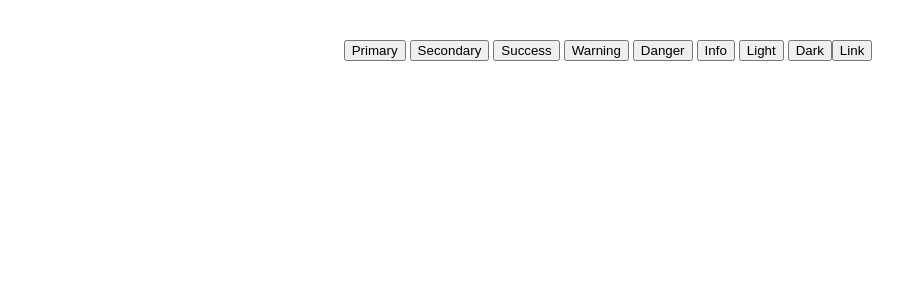
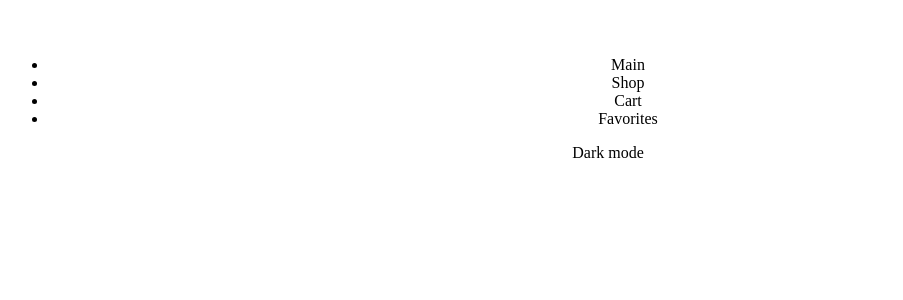
Before and after one commit to AdriannaLen/shop-app, a React (Vite) app: page / in a window 1280 px wide. Shown: the top 300 px of the page, without its empty margins (32-935 px from the left). Built offline with nearby package versions, Linux system fonts and the light colour scheme.

Commit message:
navigation list items added

```diff
--- a/src/App.tsx
+++ b/src/App.tsx
@@ -1,13 +1,13 @@
 
 import './App.css'
-import ButtonExp from './ButtonExp'
+import Navigation from './Components/Navigation/Navigation'
 
 function App() {
 
   return (
    <>
 
-<ButtonExp />
+<Navigation />
    </>
   )
 }
--- a/src/ButtonExp.tsx
+++ /dev/null
@@ -1,19 +0,0 @@
-import Button from 'react-bootstrap/Button';
-
-function ButtonExp() {
-    return (
-      <>
-        <Button variant="primary">Primary</Button>{' '}
-        <Button variant="secondary">Secondary</Button>{' '}
-        <Button variant="success">Success</Button>{' '}
-        <Button variant="warning">Warning</Button>{' '}
-        <Button variant="danger">Danger</Button>{' '}
-        <Button variant="info">Info</Button>{' '}
-        <Button variant="light">Light</Button>{' '}
-        <Button variant="dark">Dark</Button>
-        <Button variant="link">Link</Button>
-      </>
-    );
-  }
-
-  export default ButtonExp;
--- /dev/null
+++ b/src/Components/Navigation/Navigation.scss
@@ -0,0 +1,11 @@
+
+
+.navigation {
+
+    display: flex;
+
+    .navigation__list__item {
+
+        text-decoration: none;
+    }
+}
--- /dev/null
+++ b/src/Components/Navigation/Navigation.tsx
@@ -0,0 +1,22 @@
+
+const Navigation = () => {
+
+    return (
+
+        <>
+        <div className="navigation">
+        <ul className="navigation__list">
+            <li className="navigation__list__item">Main</li>
+            <li className="navigation__list__item">Shop</li>
+            <li className="navigation__list__item">Cart</li>
+            <li className="navigation__list__item">Favorites</li>
+        </ul>
+        <span>Dark mode</span>
+        </div>
+        </>
+
+
+    )
+}
+
+export default Navigation;
```
